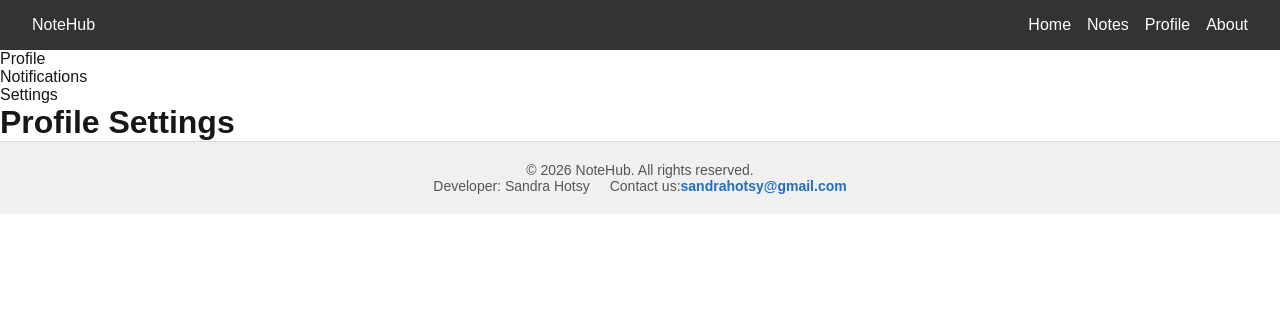
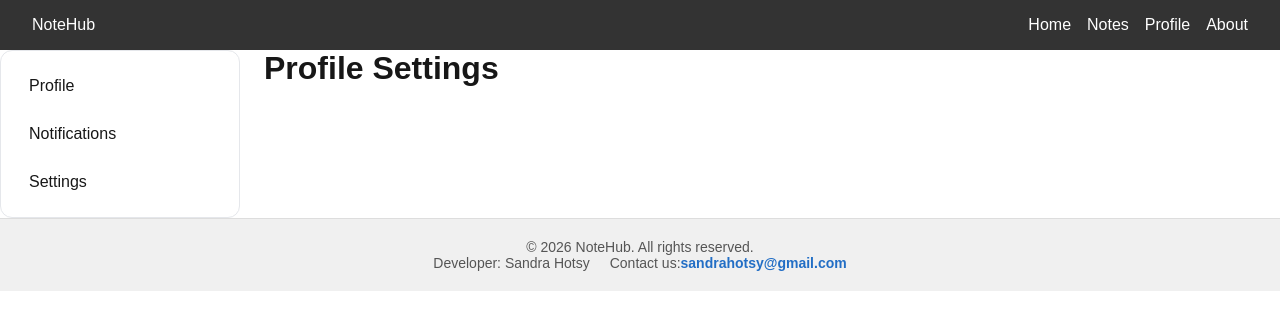
Before and after one commit to oleksandrahotsyn/07-routing-nextjs, a Next.js app: page /profile/settings in a window 1280 px wide. Shown: the top 330 px of the page. Built offline with nearby package versions, Linux system fonts and the light colour scheme.

Commit message:
add css from Profile layout

```diff
--- /dev/null
+++ b/app/profile/ProfileLayout.module.css
@@ -0,0 +1,38 @@
+.layout {
+  display: grid;
+  grid-template-columns: 240px 1fr;
+  gap: 24px;
+  align-items: start;
+}
+
+.sidebar {
+  position: sticky;
+  top: 16px;
+  padding: 16px;
+  border: 1px solid #e5e7eb;
+  border-radius: 12px;
+}
+
+.menu {
+  list-style: none;
+  padding: 0;
+  margin: 0;
+  display: grid;
+  gap: 10px;
+}
+
+.link {
+  display: block;
+  padding: 10px 12px;
+  border-radius: 10px;
+  text-decoration: none;
+  color: inherit;
+}
+
+.link:hover {
+  background: #f3f4f6;
+}
+
+.content {
+  min-width: 0;
+}
--- a/app/profile/layout.tsx
+++ b/app/profile/layout.tsx
@@ -1,25 +1,33 @@
 import Link from "next/link";
+import css from "./ProfileLayout.module.css";
 
 function ProfileLayout({ children }: { children: React.ReactNode }) {
   return (
-    <>
-      <div>
+    <div className={css.layout}>
+      <aside className={css.sidebar}>
         <nav>
-          <ul>
+          <ul className={css.menu}>
             <li>
-              <Link href="/profile">Profile</Link>
+              <Link className={css.link} href="/profile">
+                Profile
+              </Link>
             </li>
             <li>
-              <Link href="/profile/notifications">Notifications</Link>
+              <Link className={css.link} href="/profile/notifications">
+                Notifications
+              </Link>
             </li>
             <li>
-              <Link href="/profile/settings">Settings</Link>
+              <Link className={css.link} href="/profile/settings">
+                Settings
+              </Link>
             </li>
           </ul>
         </nav>
-      </div>
-      <div>{children}</div>
-    </>
+      </aside>
+
+      <main className={css.content}>{children}</main>
+    </div>
   );
 }
 
```
